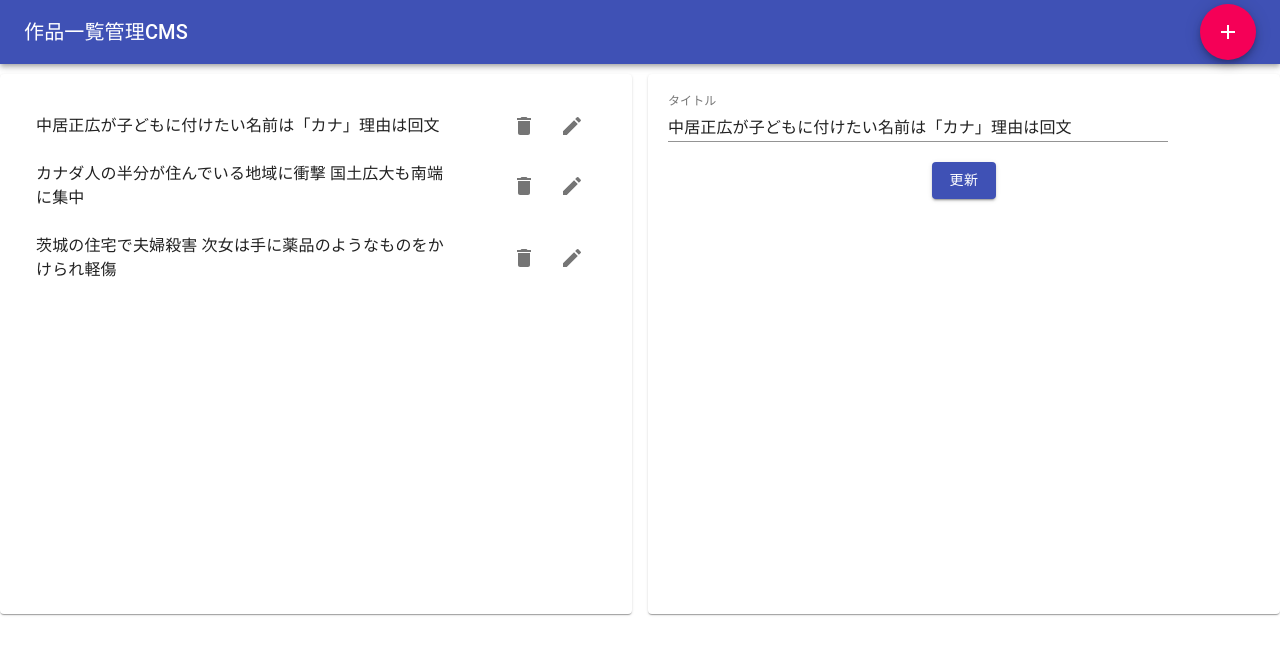
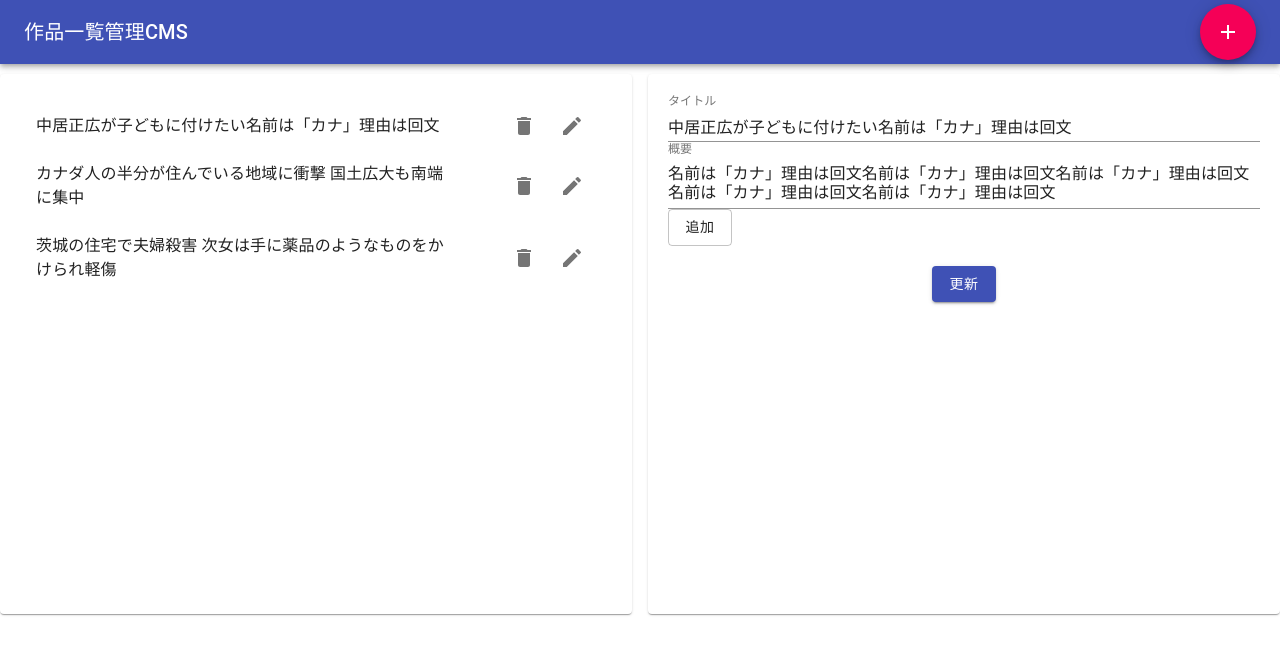
Before and after one commit to kensukegoto/react__cms, a React (Create React App) app: page / in a window 1280 px wide. Both pictures are taken after a click on the button 572 px from the left and 126 px from the top of the page. Shown: the top 654 px of the page. Built offline with nearby package versions, Linux system fonts and the light colour scheme.

Commit message:
(dev) フォーム値の初期化関数作成・概要を登録・編集できる

```diff
--- a/src/components/Form.js
+++ b/src/components/Form.js
@@ -18,8 +18,6 @@ import AppContext from '../contexts/AppContext'
 
 const Form = ({ setOpen = null,id = null }) => {
 
-
-
   const edit = id ? true : false
 
   const useStyles = makeStyles(theme => ({
@@ -32,18 +30,20 @@ const Form = ({ setOpen = null,id = null }) => {
     }
   }))
 
-  const {　works,dispatch　} = useContext(AppContext)
+  const {　works, dispatch　} = useContext(AppContext)
 
-  const [title,setTitle] = useState(initTitle())
+  const [ state, setState ] = useState(getInitState())
+  useEffect(()=>{
+    setState(getInitState())
+  },[id])
 
-  function initTitle () {
+  function getInitState(){
     const work = works.filter(work => id === work.id)
-    return work.length === 0 ? '': work[0].h4
+    return work.length === 0 ? {
+      title: '',
+      descritption: ''
+    } : work[0]
   }
-
-  useEffect(()=>{
-    setTitle(initTitle)
-  },[id])
 
 
   const classes = useStyles()
@@ -51,7 +51,8 @@ const Form = ({ setOpen = null,id = null }) => {
   const onSubmit = (edit) => {
 
     const info = {
-      h4: title
+      title: state.title,
+      description: state.description
     }
 
     if(!edit){
@@ -68,17 +69,31 @@ const Form = ({ setOpen = null,id = null }) => {
         id
       })
     }
-
   }
 
   return (
     <form>
       <TextField
         label="タイトル"
-        className={classes.FormControl}
-        onChange={e=>setTitle(e.target.value)}
-        value={title}
+        className={edit?'':classes.FormControl}
+        fullWidth
+        onChange={e=>setState({...state, title :e.target.value})}
+        value={state.title}
       />
+      <TextField
+        label="概要"
+        className={edit?'':classes.FormControl}
+        fullWidth
+        multiline
+        onChange={e=>setState({...state, description :e.target.value})}
+        value={state.description}
+      />
+
+      <Button
+        variant="outlined"
+      >
+        追加
+      </Button>
 
       <br/>
       <br/>
--- a/src/components/Lists.js
+++ b/src/components/Lists.js
@@ -61,7 +61,7 @@ const  Lists = () => {
                 <ListItem button key={work.id}>
                   <Grid container>
                     <Grid item sm={9}>
-                    <ListItemText primary={`${work.h4}`} onClick={()=>onSelect(work.id)} />
+                    <ListItemText primary={`${work.title}`} onClick={()=>onSelect(work.id)} />
                     </Grid>
                     <Grid item sm>
                       <ListItemSecondaryAction>
--- a/src/data.js
+++ b/src/data.js
@@ -1,26 +1,26 @@
 export default [
   {
     "id": 1,
-    "h4": "茨城の住宅で夫婦殺害 次女は手に薬品のようなものをかけられ軽傷",
-    "p": "",
+    "title": "茨城の住宅で夫婦殺害 次女は手に薬品のようなものをかけられ軽傷",
+    "description": "次女は手に薬品のようなものをかけられ軽傷次女は手に薬品のようなものをかけられ軽傷次女は手に薬品のようなものをかけられ軽傷",
     "time": "2019年9月",
-    "ul": ["23日、茨城県の住宅で、夫婦が首などを切られて死亡しているのが発見された", "また、同居する11歳の次女は手に薬品のようなものをかけられて軽傷だという", "警察は、住宅に何者かが侵入し夫婦を殺害したとみて捜査を進めている"],
+    "comments": ["23日、茨城県の住宅で、夫婦が首などを切られて死亡しているのが発見された", "また、同居する11歳の次女は手に薬品のようなものをかけられて軽傷だという", "警察は、住宅に何者かが侵入し夫婦を殺害したとみて捜査を進めている"],
     "tmb": "",
     "url": "https://news.livedoor.com/topics/detail/17124114/"
   }, {
     "id": 2,
-    "h4": "カナダ人の半分が住んでいる地域に衝撃 国土広大も南端に集中",
-    "p": "",
+    "title": "カナダ人の半分が住んでいる地域に衝撃 国土広大も南端に集中",
+    "description": "国土広大も南端に集中国土広大も南端に集中国土広大も南端に集中国土広大も南端に集中",
     "time": "2019年9月",
-    "ul": ["世界2位の国土面積を持つカナダでは、人口の半数が南端に集中しているそう", "どうやら、比較的暖かくてアメリカに隣接している地域が人気なようだ", "海外掲示板には「カナダ人の半分はシアトルより南に住んでいる」との声も"],
+    "comments": ["世界2位の国土面積を持つカナダでは、人口の半数が南端に集中しているそう", "どうやら、比較的暖かくてアメリカに隣接している地域が人気なようだ", "海外掲示板には「カナダ人の半分はシアトルより南に住んでいる」との声も"],
     "tmb": "",
     "url": "https://news.livedoor.com/topics/detail/17122267/"
   }, {
     "id": 3,
-    "h4": "中居正広が子どもに付けたい名前は「カナ」理由は回文",
-    "p": "",
+    "title": "中居正広が子どもに付けたい名前は「カナ」理由は回文",
+    "description": "名前は「カナ」理由は回文名前は「カナ」理由は回文名前は「カナ」理由は回文名前は「カナ」理由は回文名前は「カナ」理由は回文",
     "time": "2019年9月",
-    "ul": ["中居正広が22日の番組で、子どもができたら「カナ」と名付けたいと明かした", "「上から読んでも下から読んでも『ナカイカナ』なの」と回文になると得意げ", "すると山里亮太が「今の話聞いて思った、結婚遠いな」と厳しくツッコんだ"],
+    "comments": ["中居正広が22日の番組で、子どもができたら「カナ」と名付けたいと明かした", "「上から読んでも下から読んでも『ナカイカナ』なの」と回文になると得意げ", "すると山里亮太が「今の話聞いて思った、結婚遠いな」と厳しくツッコんだ"],
     "tmb": "",
     "url": "https://news.livedoor.com/topics/detail/17124314/"
   }
```
